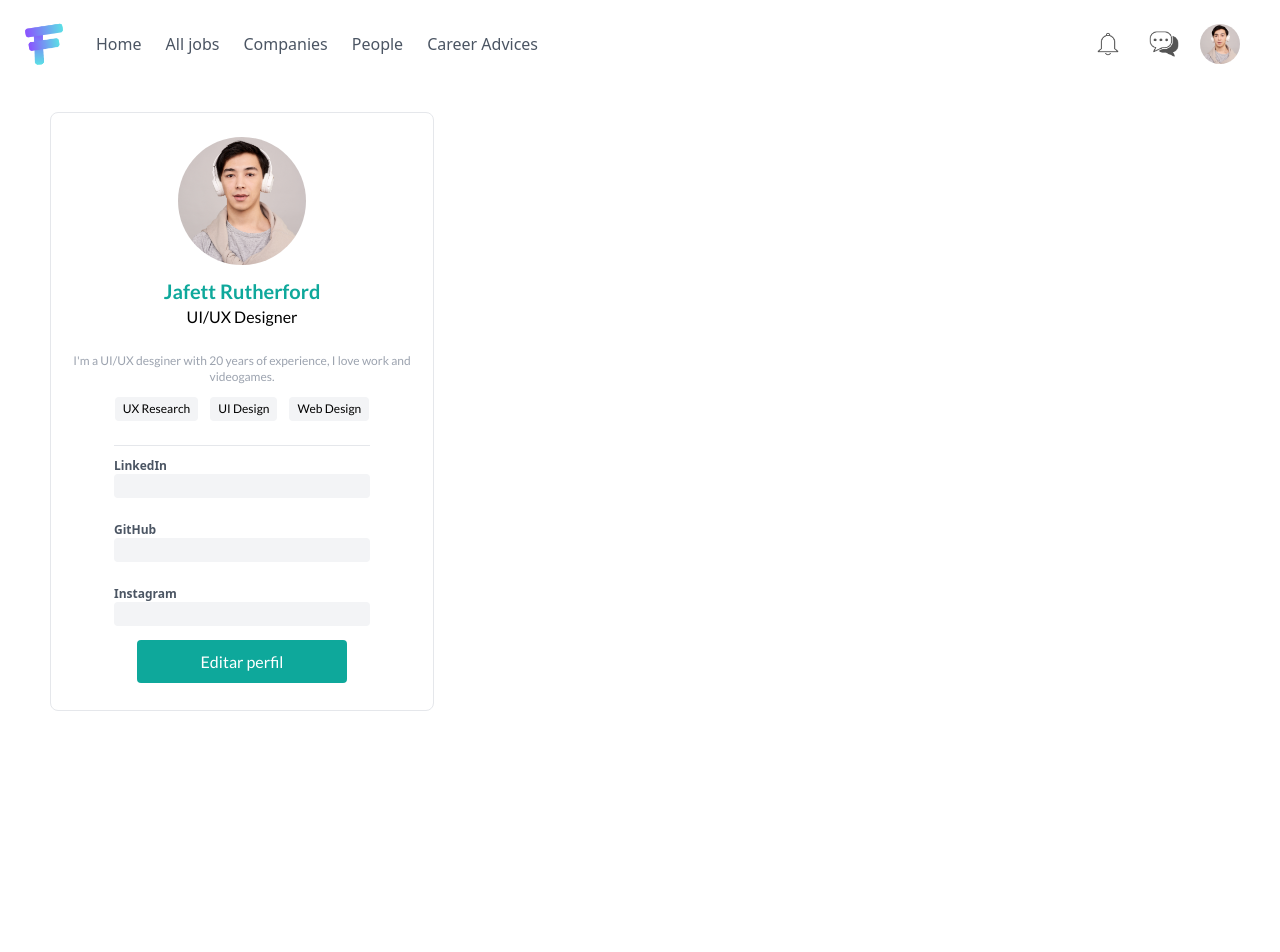
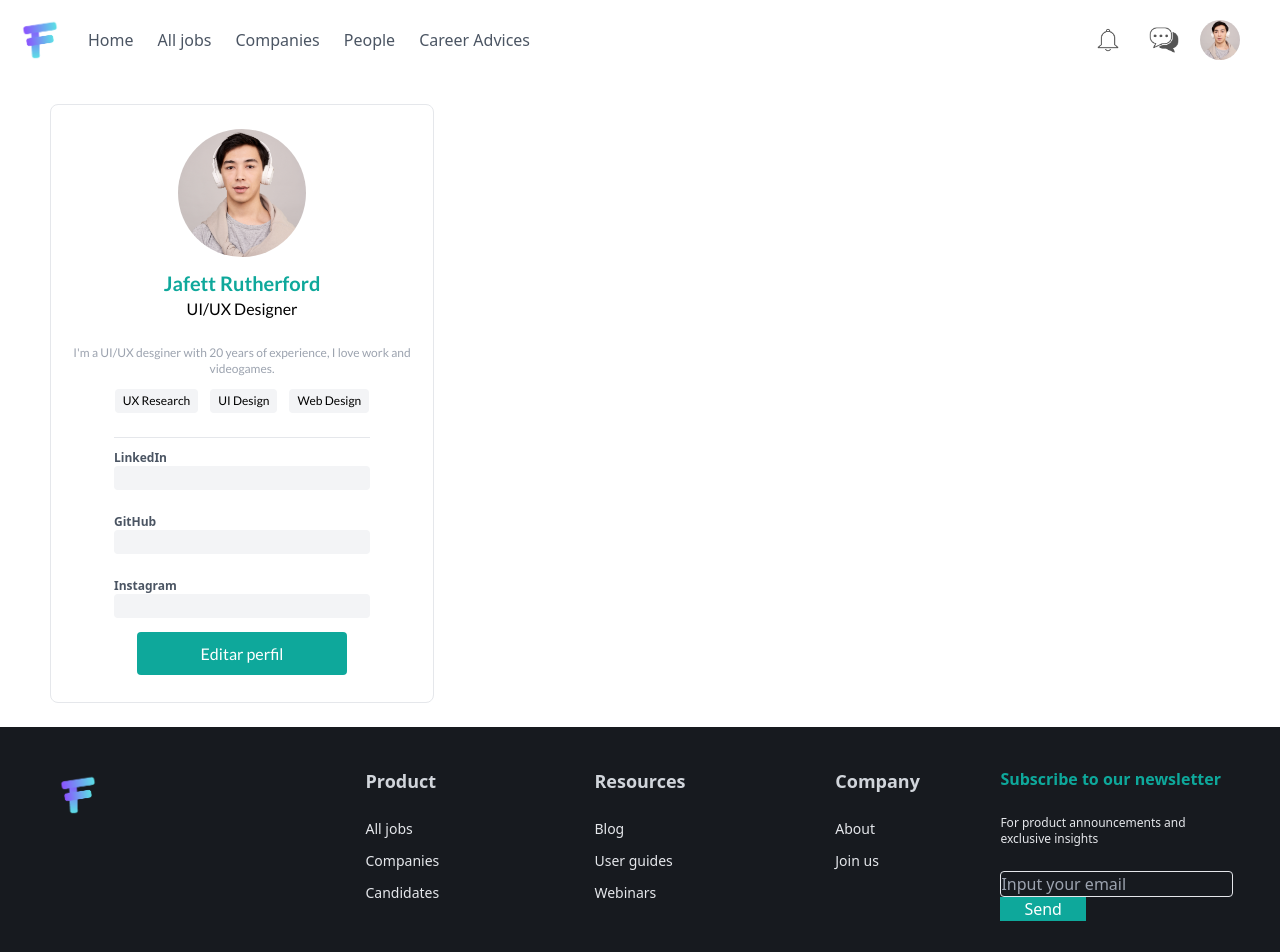
Before and after one commit to hiramgabriel1/client-devfinders, a SvelteKit app: page /profile in a window 1280 px wide. Shown: the top 952 px of the page. Before the commit the page ends 800 px from the top, so only its background shows below. Built offline with nearby package versions, Linux system fonts and the light colour scheme.

Commit message:
featur: footer component

```diff
--- /dev/null
+++ b/src/lib/components/Footer.svelte
@@ -0,0 +1,58 @@
+<script>
+    import "../../app.css";
+    import logo from "$lib/public/images/logo.png"
+</script>
+
+<footer>
+    <div class="bg-color-dark-footer relative">
+        <div class="container py-10">
+            <div class="grid gap-2 md:grid-cols-5 pb-10">
+                <div>
+                    <img src={logo} alt="" class="w-10 h-10 lg:w-14 lg:h-14">
+                </div>
+                <div class="flex justify-between md:justify-around">
+                    <div class="space-y-6">
+                        <h4 class="text-gray-300 font-bold text-lg">Product</h4>
+                        <ul class="text-gray-200 text-sm space-y-3">
+                            <li>All jobs</li>
+                            <li>Companies</li>
+                            <li>Candidates</li>
+                        </ul>
+                    </div>
+                </div>
+                <div class="flex justify-between md:justify-around">
+                    <div class="space-y-6">
+                        <h4 class="text-gray-300 font-bold text-lg">Resources</h4>
+                        <ul class="text-gray-200 text-sm space-y-3">
+                            <li>Blog</li>
+                            <li>User guides</li>
+                            <li>Webinars</li>
+                        </ul>
+                    </div>
+                </div>
+                <div class="flex justify-between md:justify-around">
+                    <div class="space-y-6">
+                        <h4 class="text-gray-300 font-bold text-lg">Company</h4>
+                        <ul class="text-gray-200 text-sm space-y-3">
+                            <li>About</li>
+                            <li>Join us</li>
+                        </ul>
+                    </div>
+                </div>
+                <div class="flex justify-between md:justify-around">
+                    <div class="space-y-6">
+                        <h4 class="text-color-blue-highlight font-bold">Subscribe to our newsletter</h4>
+                        <p class="text-xs text-gray-200">For product announcements and exclusive insights</p>
+                        <div>
+                            <input type="text" name="Email" id="" placeholder="Input your email" class="text-white bg-color-dark-footer border boder-white rounded hover:border-color-blue-highlight">
+                            <button class="bg-color-blue-highlight px-6 text-white">Send</button>
+                        </div>
+                    </div>
+                </div>
+            </div>
+            <div class="pt-10">
+                <p class="text-center text-white ">©Findev •Privacy •Terms •Sitemap</p>
+            </div>
+        </div>
+    </div>
+</footer>
--- a/src/lib/components/Nav.svelte
+++ b/src/lib/components/Nav.svelte
@@ -5,7 +5,7 @@
 <header>
     <nav class="flex items-center justify-between px-3">
         <div class="w-68 py-3 flex items-center">
-            <img src={logo} alt="" class="w-10 h-10 sm:w-16 sm:h-16">
+            <img src={logo} alt="" class="w-10 h-10 lg:w-14 lg:h-14">
             <div class="px-5">
                 <ul class="text-gray-600 hidden lg:flex items-center space-x-6">
                     <li class="hover:text-color-blue-highlight"><a href="Home">Home</a></li>
--- a/src/lib/components/Navpro.svelte
+++ b/src/lib/components/Navpro.svelte
@@ -8,7 +8,7 @@
 <header>
     <nav class="flex items-center justify-between px-3 md:pr-10">
         <div class="w-68 py-3 flex items-center">
-            <img src={logo} alt="" class="w-10 h-10 sm:w-16 sm:h-16">
+            <img src={logo} alt="" class="w-10 h-10 lg:w-14 lg:h-14">
             <div class="px-5">
                 <ul class="text-gray-600 hidden lg:flex items-center space-x-6">
                     <li class="hover:text-color-blue-highlight ease-in duration-200"><a href="Home">Home</a></li>
--- a/src/routes/profile/+page.svelte
+++ b/src/routes/profile/+page.svelte
@@ -2,6 +2,7 @@
     import Navpro from "$lib/components/Navpro.svelte";
     import "../../app.css"
     import user from "$lib/public/images/profile.png";
+    import Footer from "$lib/components/Footer.svelte";
 </script>
 
 
@@ -9,8 +10,8 @@
 
 <section>
     <div class="container py-6">
-        <div class="flex flex-col md:flex-row">
-            <div class="flex flex-col items-center border border-gray-200 rounded-lg py-6 md:64 lg:w-80 xl:w-96 md:justify-center border-b-">
+        <div class="flex flex-col lg:flex-row">
+            <div class="flex flex-col items-center border border-gray-200 rounded-lg py-6 lg:w-80 xl:w-96 md:justify-center border-b-">
                 <div>
                     <img src={user} alt="" class="w-24 h-24 rounded-full md:w-32 md:h-32">
                 </div>
@@ -49,3 +50,5 @@
         </div>
     </div>
 </section>
+
+<Footer></Footer>
--- a/tailwind.config.js
+++ b/tailwind.config.js
@@ -20,7 +20,8 @@ export default {
         'color-secondary-highlight' : "#FF832B",
         'color-secondary' : "#FFF6F0" ,
         'color-purple-light' : "#F6F0FD",
-        'color-purple-dark' : '#863BE9'
+        'color-purple-dark' : '#863BE9',
+        'color-dark-footer' : '#171A1F'
       },
     }
   },
```
